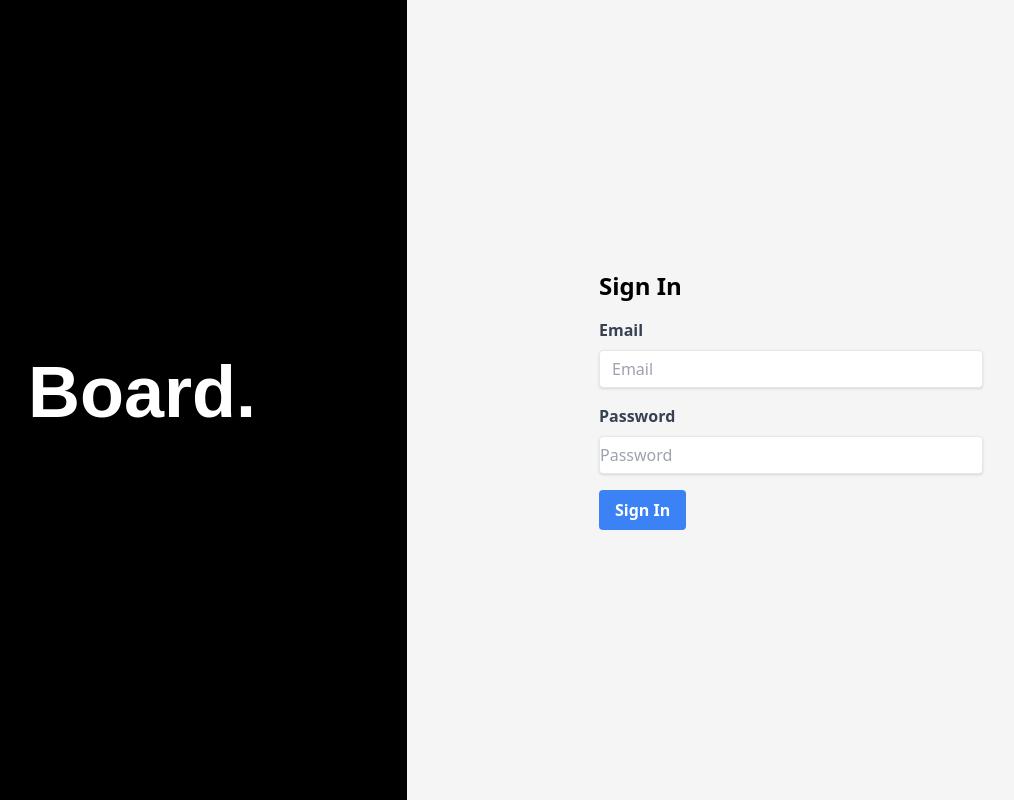
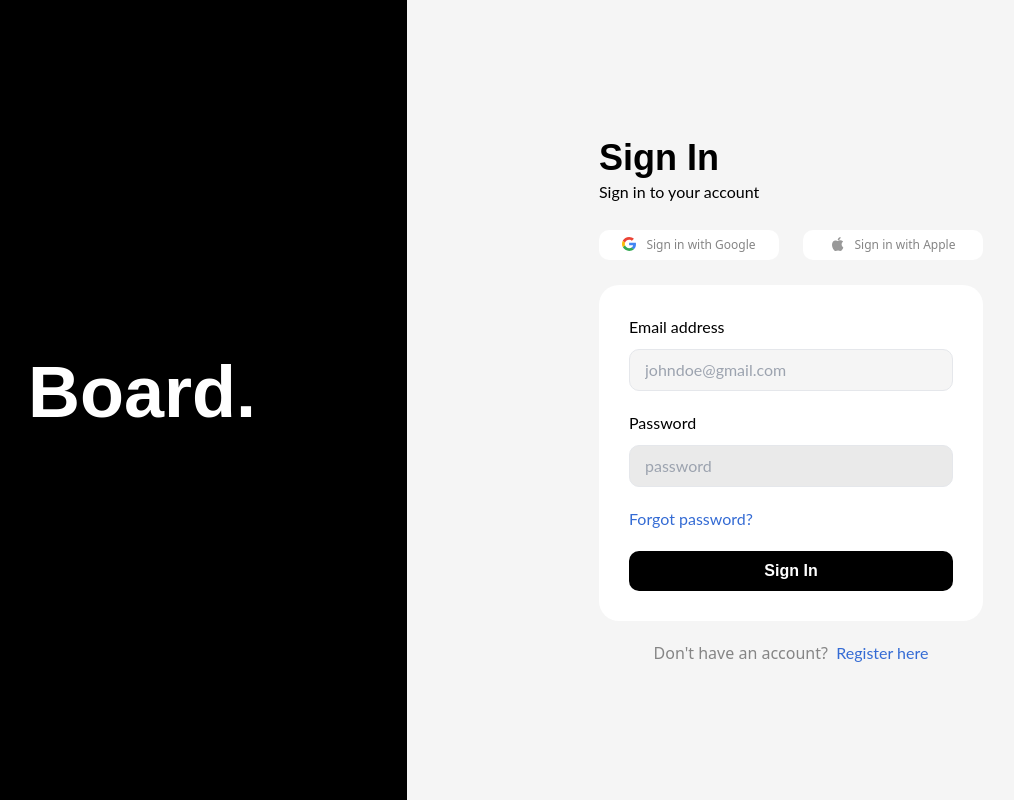
Before and after one commit to kenizaya/listed-dashboard, a React (Vite) app: page / in a window 1280 px wide. Shown: the whole page, without its empty margins (105-1119 px from the left). Built offline with nearby package versions, Linux system fonts and the light colour scheme.

Commit message:
Add SignInForm

```diff
--- /dev/null
+++ b/src/components/Button.tsx
@@ -0,0 +1,22 @@
+import React from 'react'
+
+const Button = ({
+  icon,
+  text,
+  className,
+}: {
+  icon?: string
+  text: string
+  className?: string
+}) => {
+  return (
+    <button className={`cursor-pointer ${className}`}>
+      <div className='flex align-center justify-center gap-[10px]'>
+        {icon && <img src={icon} alt='icon' className='w-[14px] h-[14px]' />}
+        {text}
+      </div>
+    </button>
+  )
+}
+
+export default Button
--- a/src/components/SignIn.tsx
+++ /dev/null
@@ -1,7 +0,0 @@
-import React from 'react'
-
-const SignIn = () => {
-  return <div>SignIn</div>
-}
-
-export default SignIn
--- /dev/null
+++ b/src/components/SignInForm.tsx
@@ -0,0 +1,82 @@
+import React from 'react'
+import Button from './Button'
+import google from '../assets/icons/google.svg'
+import apple from '../assets/icons/apple.svg'
+
+const SignInForm = () => {
+  return (
+    <div className='bg-[#f5f5f5] flex flex-col items-center justify-center w-3/5'>
+      <div className='w-96'>
+        <div className='align-left'>
+          <h3 className='font-montserrat font-bold text-4xl leading-[44px]'>
+            Sign In
+          </h3>
+          <p className='font-lato text-base'>Sign in to your account</p>
+        </div>
+
+        <div className='flex justify-between pb-[25px] pt-[26px]'>
+          <Button
+            className='w-[180px] h-[30px] rounded-[10px] bg-white text-xs text-[#858585]'
+            text='Sign in with Google'
+            icon={google}
+          />
+          <Button
+            className='w-[180px] h-[30px] rounded-[10px] bg-white text-xs text-[#858585]'
+            text='Sign in with Apple'
+            icon={apple}
+          />
+        </div>
+
+        <form className='w-96 rounded-[20px] bg-white p-[30px] flex flex-col gap-5'>
+          <div className=''>
+            <label
+              className='block text-black font-lato text-base mb-[10px]'
+              htmlFor='email'
+            >
+              Email address
+            </label>
+            <input
+              className='border rounded-[10px] w-full py-[10px] px-[15px] text-base font-lato bg-[#f5f5f5] text-black leading-tight focus:outline-none focus:shadow-outline'
+              id='email'
+              type='email'
+              placeholder='johndoe@gmail.com'
+            />
+          </div>
+          <div className=''>
+            <label
+              className='block text-black font-lato text-base mb-[10px]'
+              htmlFor='password'
+            >
+              Password
+            </label>
+            <input
+              className='border rounded-[10px] w-full py-[10px] px-[15px] text-base font-lato bg-[#eaeaea] text-black leading-tight focus:outline-none focus:shadow-outline'
+              id='password'
+              type='password'
+              placeholder='password'
+            />
+          </div>
+          <Button
+            className='text-base font-lato text-[#346bd4] w-max'
+            text='Forgot password?'
+          />
+          <div className='flex items-center justify-between'>
+            <Button
+              text='Sign In'
+              className='w-[325px] h-[40px] bg-black rounded-[10px] text-white font-montserrat font-bold text-base'
+            />
+          </div>
+        </form>
+        <div className='flex justify-center align-center mt-5'>
+          <span className='text-[#858585]'>Don't have an account? &nbsp;</span>
+          <Button
+            className='text-base font-lato text-[#346bd4]'
+            text='Register here'
+          />
+        </div>
+      </div>
+    </div>
+  )
+}
+
+export default SignInForm
--- a/src/index.css
+++ b/src/index.css
@@ -3,3 +3,4 @@
 @tailwind utilities;
 
 @import url('https://fonts.googleapis.com/css2?family=Montserrat:wght@700&display=swap');
+@import url('https://fonts.googleapis.com/css2?family=Lato&display=swap');
--- a/src/pages/SignInPage.tsx
+++ b/src/pages/SignInPage.tsx
@@ -1,5 +1,6 @@
 import React from 'react'
 import Logo from '../components/Logo'
+import SignInForm from '../components/SignInForm'
 
 const SignInPage = () => {
   return (
@@ -7,47 +8,7 @@ const SignInPage = () => {
       <div className='bg-black flex items-center justify-center w-2/5'>
         <Logo className='text-7xl' />
       </div>
-      <div className='bg-[#f5f5f5] flex items-center justify-center w-3/5'>
-        <form className='w-96'>
-          <h2 className='text-2xl font-bold mb-4'>Sign In</h2>
-          <div className='mb-4'>
-            <label
-              className='block text-gray-700 font-bold mb-2'
-              htmlFor='email'
-            >
-              Email
-            </label>
-            <input
-              className='shadow appearance-none border rounded w-full py-2 px-3 text-gray-700 leading-tight focus:outline-none focus:shadow-outline'
-              id='email'
-              type='email'
-              placeholder='Email'
-            />
-          </div>
-          <div className='mb-4'>
-            <label
-              className='block text-gray-700 font-bold mb-2'
-              htmlFor='password'
-            >
-              Password
-            </label>
-            <input
-              className='shadow appearance-none border rounded w-full py-2 px3 text-gray-700 leading-tight focus:outline-none focus:shadow-outline'
-              id='password'
-              type='password'
-              placeholder='Password'
-            />
-          </div>
-          <div className='flex items-center justify-between'>
-            <button
-              className='bg-blue-500 hover:bg-blue-700 text-white font-bold py-2 px-4 rounded focus:outline-none focus:shadow-outline'
-              type='button'
-            >
-              Sign In
-            </button>
-          </div>
-        </form>
-      </div>
+      <SignInForm />
     </div>
   )
 }
--- a/tailwind.config.js
+++ b/tailwind.config.js
@@ -5,6 +5,7 @@ export default {
     extend: {
       fontFamily: {
         montserrat: ['Montserrat', 'sans-serif'],
+        lato: ['Lato', 'sans-serif'],
       },
     },
   },
```
Also changed, not shown: src/assets/icons/apple.svg (added), src/assets/icons/google.svg (added).
